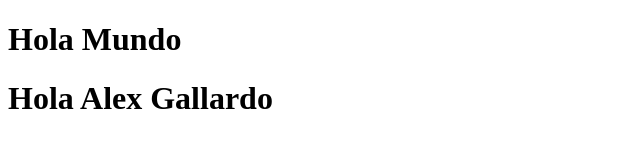
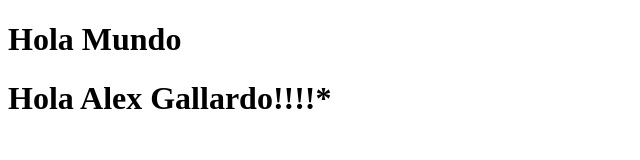
Before and after one commit to alexIbaceta/webpack-inicial, a website built with webpack: page src/index.html in a window 1280 px wide. Shown: the full height of the page, 0-640 px from the left. Built offline with nearby package versions, Linux system fonts and the light colour scheme.

Commit message:
webpack-dev-server: instalado

```diff
--- a/package.json
+++ b/package.json
@@ -5,7 +5,8 @@
   "main": "index.js",
   "scripts": {
     "test": "echo \"Error: no test specified\" && exit 1",
-    "build": "webpack"
+    "build": "webpack",
+    "start":"webpack serve --config webpack.config.js --open --port=8080"
   },
   "repository": {
     "type": "git",
@@ -21,6 +22,7 @@
     "html-loader": "^3.1.0",
     "html-webpack-plugin": "^5.5.0",
     "webpack": "^5.67.0",
-    "webpack-cli": "^4.9.2"
+    "webpack-cli": "^4.9.2",
+    "webpack-dev-server": "^4.7.3"
   }
 }
--- a/src/index.html
+++ b/src/index.html
@@ -9,6 +9,5 @@
 <body>
     <h1>Hola Mundo</h1>
     <div id="app"></div>
-    <script src="../dist/main.js"></script>
 </body>
 </html>
--- a/src/js/componentes.js
+++ b/src/js/componentes.js
@@ -1,6 +1,6 @@
 export const saludar= ( nombre )=>{
     console.log('creando etiqueta h1');
     const h1=document.createElement('h1');
-    h1.innerText=`Hola ${ nombre }`;
+    h1.innerText=`Hola ${ nombre }!!!!*`;
     document.body.append(h1);
 }
```
Also changed, not shown: 2 other files.
